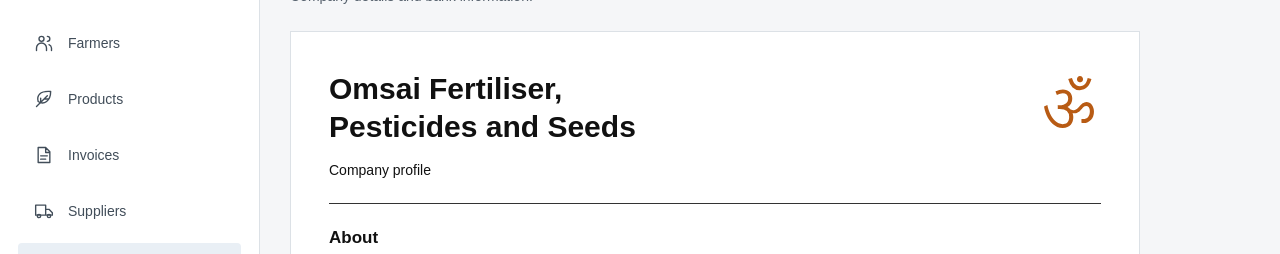
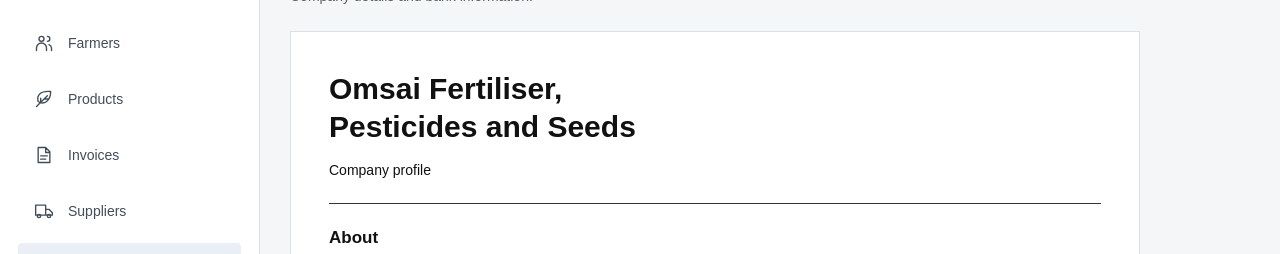
Before and after one commit to Mdk7866-gif/omsai_demo_website, a Next.js app: page /profile in a window 1280 px wide. Shown: the part 164-418 px from the top of the page. Built offline with nearby package versions, Linux system fonts and the light colour scheme.

Commit message:
Remove Om logo from Profile and document report branding exception

```diff
--- a/src/app/plain.css
+++ b/src/app/plain.css
@@ -212,7 +212,7 @@
 .bill-history-choice { margin: 16px 0; }
 /* Company profile follows the owner's supplied single-page reference. */
 .company-profile-document { max-width: 850px; padding: 38px; border: 1px solid var(--line); min-height: 1040px; display: flex; flex-direction: column; }
-.company-profile-document header { display: grid; grid-template-columns: minmax(0,1fr) 64px; gap: 20px; align-items: start; border-bottom: 1px solid #333; padding-bottom: 20px; margin-bottom: 22px; }
+.company-profile-document header { border-bottom: 1px solid #333; padding-bottom: 20px; margin-bottom: 22px; }
 .company-profile-document h2 { font: 700 30px/1.25 Arial, Helvetica, sans-serif; max-width: 550px; overflow-wrap: anywhere; }
 .company-profile-document .profile-document-label { margin: 14px 0 0; font-size: 14px; }
 .company-profile-document section { margin: 0 0 28px; }
--- a/src/components/company-profile-pdf.ts
+++ b/src/components/company-profile-pdf.ts
@@ -1,6 +1,5 @@
 import { PDFDocument, StandardFonts, rgb, type PDFFont } from "pdf-lib";
 import type { Shop } from "./demo-data";
-import { OM_LOGO_PATH } from "./om-logo-data";
 
 // All dimensions are PDF points, measured from the owner's supplied PDF.
 export async function createCompanyProfilePdf(shop: Shop) {
@@ -9,7 +8,6 @@
   const bold = await pdf.embedFont(StandardFonts.HelveticaBold);
   const width = 595.276, height = 841.89, left = 55, right = 540;
   let page = pdf.addPage([width, height]);
-  page.drawSvgPath(OM_LOGO_PATH, { x: right - 50, y: height - 28, scale: 50 / 256, color: rgb(184 / 255, 91 / 255, 20 / 255) });
   let pageNumber = 1;
   const text = (value: string, x: number, y: number, size = 10.5, font = regular) => {
     page.drawText(value, { x, y, size, font, color: rgb(0, 0, 0) });
--- a/src/components/company-profile.tsx
+++ b/src/components/company-profile.tsx
@@ -4,17 +4,13 @@
 import { PROFILE_STORAGE_KEY, shopDetails, type Shop } from "./demo-data";
 import { DemoContext } from "./demo-context";
 import { PrintButton } from "./reports";
-import { CompanyLogo } from "./company-logo";
 
 export function CompanyProfileDocument({ shop = shopDetails }: { shop?: Shop }) {
   return (
     <article className="print-document company-profile-document" aria-label="Company profile">
       <header>
-        <div>
         <h2>{shop.name.includes(",") ? <>{shop.name.slice(0, shop.name.indexOf(",") + 1)}<br />{shop.name.slice(shop.name.indexOf(",") + 1).trim()}</> : shop.name}</h2>
         <p className="profile-document-label">Company profile</p>
-        </div>
-        <CompanyLogo />
       </header>
       <section className="profile-about-section"><h3>About</h3><p>{shop.about}</p></section>
       <section className="profile-offerings"><h3>What we offer</h3>
```
Also changed, not shown: src/components/om-logo-data.ts (deleted, +0 -2 lines), 2 other files (tests, documents, lock files or other folders).
